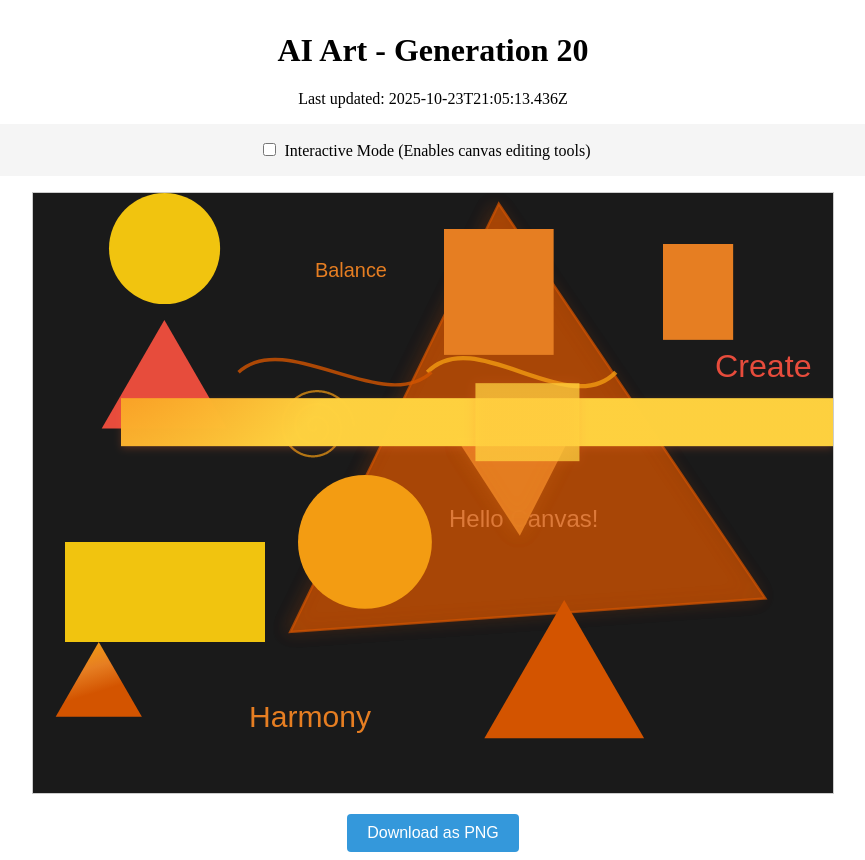
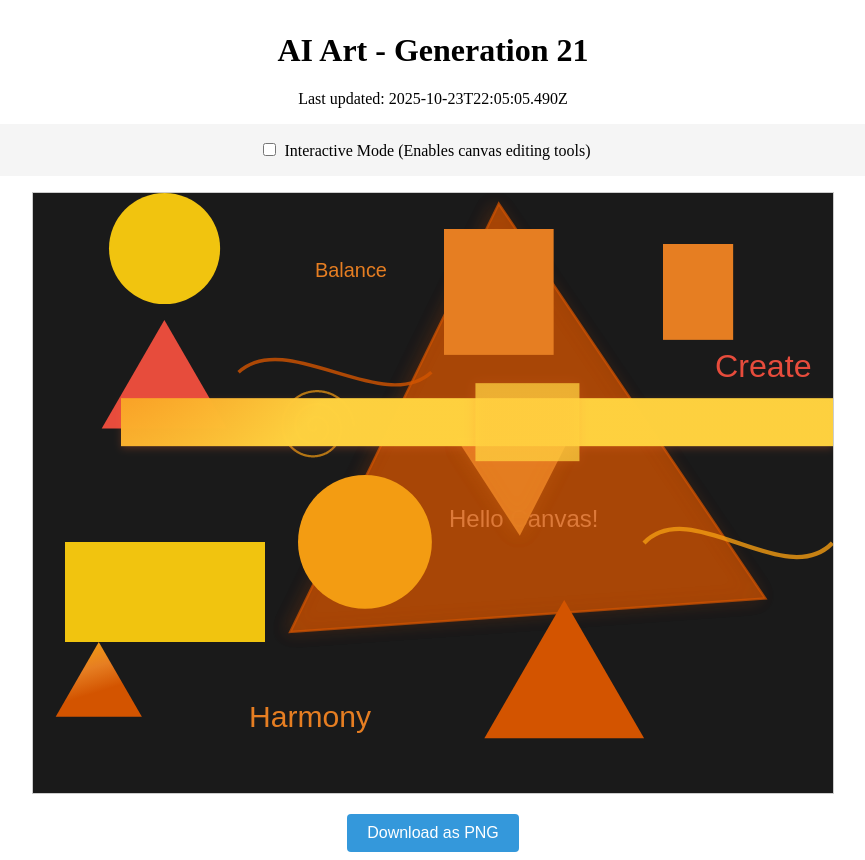
Before and after one commit to mcclowes/ai-art, a React (Vite) app: page / in a window 1280 px wide. Shown: the whole page, without its empty margins (207-1072 px from the left). Built offline with nearby package versions, Linux system fonts and the light colour scheme.

Commit message:
Improve artwork - Generation 21

```diff
--- a/src/artwork-state.ts
+++ b/src/artwork-state.ts
@@ -204,8 +204,8 @@ export const artworkState: ArtworkState = {
     },
     {
       "type": "curve",
-      "x": 394.4375772558714,
-      "y": 179.17181705809645,
+      "x": 611,
+      "y": 350,
       "width": 188.3693404352265,
       "height": 97.47260704946375,
       "fillStyle": "#f39c12",
@@ -272,7 +272,7 @@ export const artworkState: ArtworkState = {
       "id": "gradient_rect_1761253513436"
     }
   ],
-  "generation": 20,
-  "lastUpdated": "2025-10-23T21:05:13.436Z",
+  "generation": 21,
+  "lastUpdated": "2025-10-23T22:05:05.490Z",
   "cycleStarted": "2025-10-23T02:33:03.243Z"
 };
```
